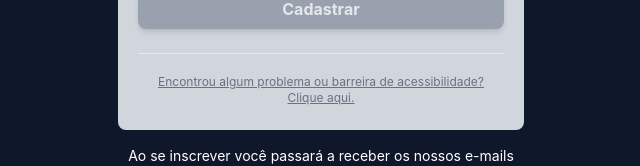
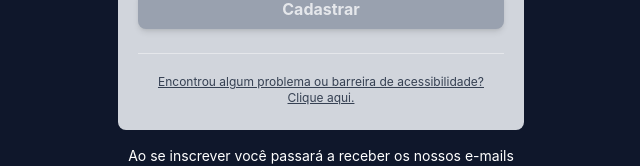
Before and after one commit to rebecafloriano/form-newsletter, a React (Vite) app: page / in a window 1280 px wide. Shown: the part 516-682 px from the top of the page, without its empty margins (319-959 px from the left). Built offline with nearby package versions, Linux system fonts and the light colour scheme.

Commit message:
mudei a cor do link

```diff
--- a/src/components/Form.tsx
+++ b/src/components/Form.tsx
@@ -233,7 +233,7 @@ const Form = () => {
         {!showFooterFeedback ? (
           <button
             onClick={() => setShowFooterFeedback(true)}
-            className="text-xs text-gray-500 hover:text-gray-700 underline focus:outline-none focus:ring-1 focus:ring-gray-400 p-1 rounded"
+            className="text-xs text-gray-700 hover:text-gray-900 underline focus:outline-none focus:ring-1 focus:ring-gray-400 p-1 rounded"
           >
             Encontrou algum problema ou barreira de acessibilidade? Clique aqui.
           </button>
```
